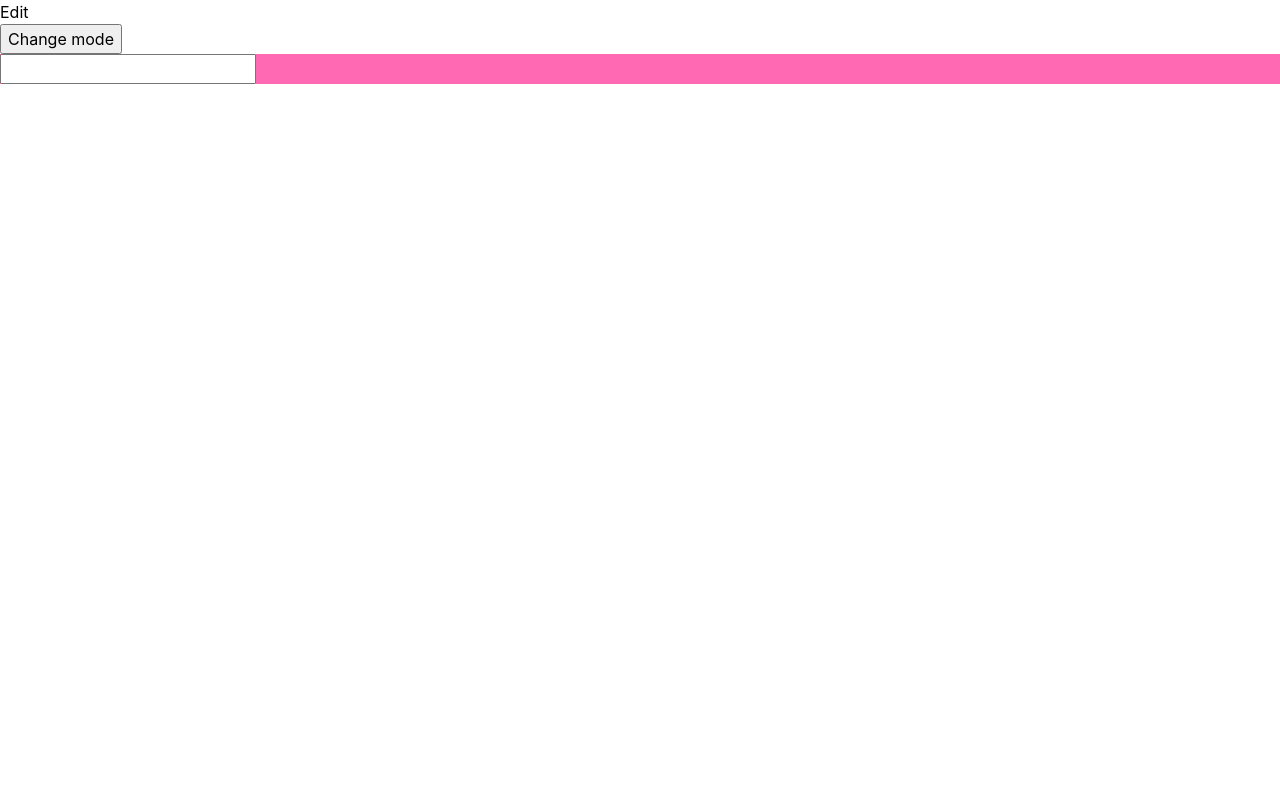
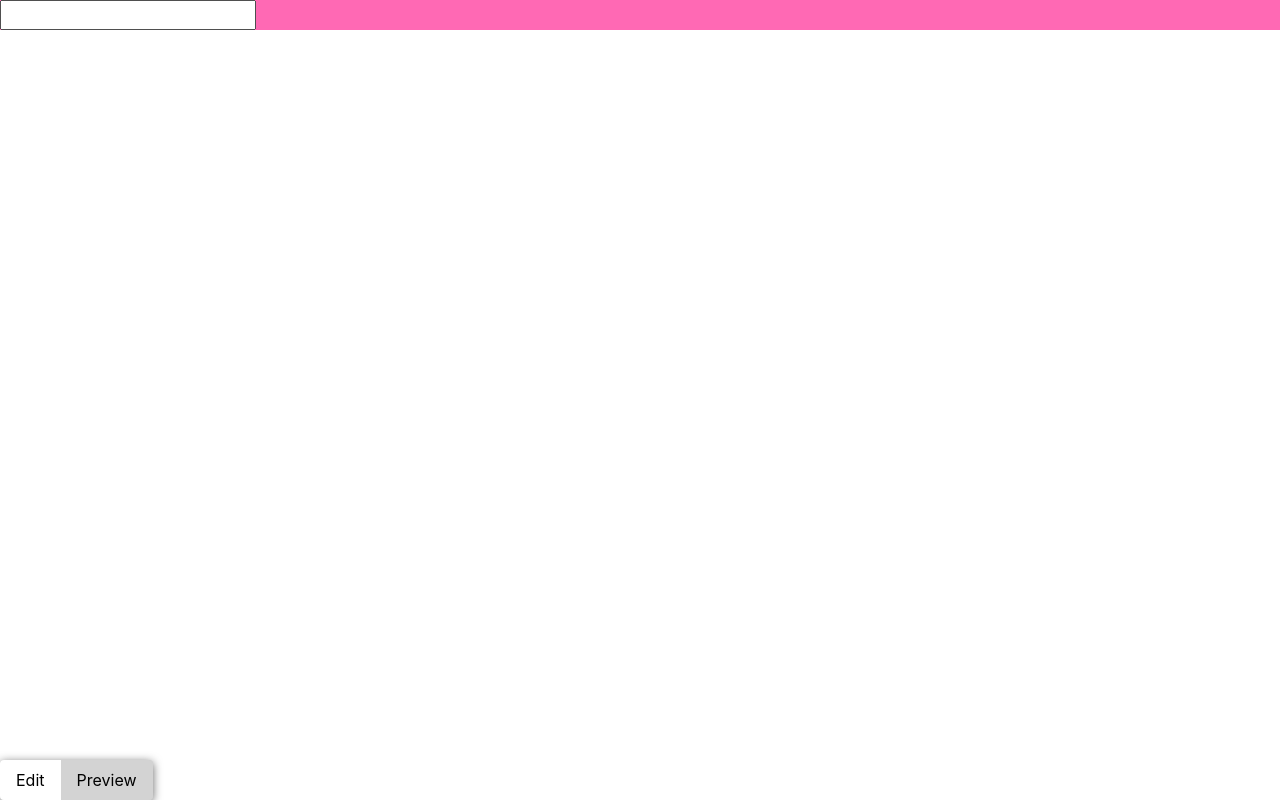
Before and after one commit to tjmgregory/wysiwyg-web-editor, a Next.js app: page / in a window 1280 px wide. Built offline with nearby package versions, Linux system fonts and the light colour scheme.

Commit message:
feat: adds a toggle button

```diff
--- a/package.json
+++ b/package.json
@@ -9,12 +9,14 @@
     "lint": "next lint"
   },
   "dependencies": {
+    "@radix-ui/react-toggle-group": "^1.0.2",
     "@reduxjs/toolkit": "^1.9.2",
     "lodash.get": "^4.4.2",
     "next": "13.1.6",
     "react": "18.2.0",
     "react-dom": "18.2.0",
     "react-redux": "^8.0.5",
+    "styled-components": "^5.3.6",
     "uuid": "^9.0.0",
     "zod": "^3.20.2"
   },
@@ -23,6 +25,7 @@
     "@types/node": "^18.11.18",
     "@types/react": "^18.0.26",
     "@types/react-dom": "^18.0.10",
+    "@types/styled-components": "^5.1.26",
     "@types/uuid": "^9.0.0",
     "@typescript-eslint/eslint-plugin": "^5.47.1",
     "@typescript-eslint/parser": "^5.47.1",
--- a/src/components/Editor/EditorModeSwitch.tsx
+++ b/src/components/Editor/EditorModeSwitch.tsx
@@ -1,24 +1,46 @@
 import EditorMode from "../../commmon/EditorMode";
 import { useEditorContext } from "./EditorContext";
+import styled from "styled-components";
+import * as ToggleGroup from "@radix-ui/react-toggle-group";
 
 const EditorModeSwitch: React.FC = () => {
   const { editorMode, setEditorMode } = useEditorContext();
   return (
-    <>
-      <p>{editorMode}</p>
-      <button
-        onClick={() =>
-          setEditorMode(
-            editorMode === EditorMode.Edit
-              ? EditorMode.Preview
-              : EditorMode.Edit
-          )
-        }
-      >
-        {"Change mode"}
-      </button>
-    </>
+    <Root
+      type="single"
+      defaultValue={editorMode}
+      aria-label="Editor mode"
+      onValueChange={setEditorMode}
+    >
+      <Item value={EditorMode.Edit}>{"Edit"}</Item>
+      <Item value={EditorMode.Preview}>{"Preview"}</Item>
+    </Root>
   );
 };
 
+const Root = styled(ToggleGroup.Root)`
+  --background-color: lightgrey;
+  display: inline-flex;
+  box-shadow: 0 2px 10px #666666;
+  border-radius: 4px;
+  overflow: hidden;
+  background-color: var(--background-color);
+`;
+
+const Item = styled(ToggleGroup.Item)`
+  background-color: var(--background-color);
+  outline: none;
+  border: none;
+  padding: 8px 16px;
+  transition: background-color 0.1s;
+
+  &:hover {
+    background-color: white;
+  }
+
+  &[data-state="on"] {
+    background-color: white;
+  }
+`;
+
 export default EditorModeSwitch;
--- a/src/components/Editor/index.tsx
+++ b/src/components/Editor/index.tsx
@@ -1,3 +1,4 @@
+import styled from "styled-components";
 import { ReduxBlockSelector } from "../Block/Box/ReduxBlockSelector";
 import { EditorContextProvider } from "./EditorContext";
 import EditorModeSwitch from "./EditorModeSwitch";
@@ -5,10 +6,18 @@ import EditorModeSwitch from "./EditorModeSwitch";
 const Editor: React.FC = () => {
   return (
     <EditorContextProvider>
-      <EditorModeSwitch />
       <ReduxBlockSelector key="root" statePath="root" />
+      <Toolbar>
+        <EditorModeSwitch />
+      </Toolbar>
     </EditorContextProvider>
   );
 };
 
+const Toolbar = styled.div`
+  position: absolute;
+  bottom: 0;
+  margin: auto;
+`;
+
 export default Editor;
```
Also changed, not shown: 1 other file (tests, documents, lock files or other folders).
